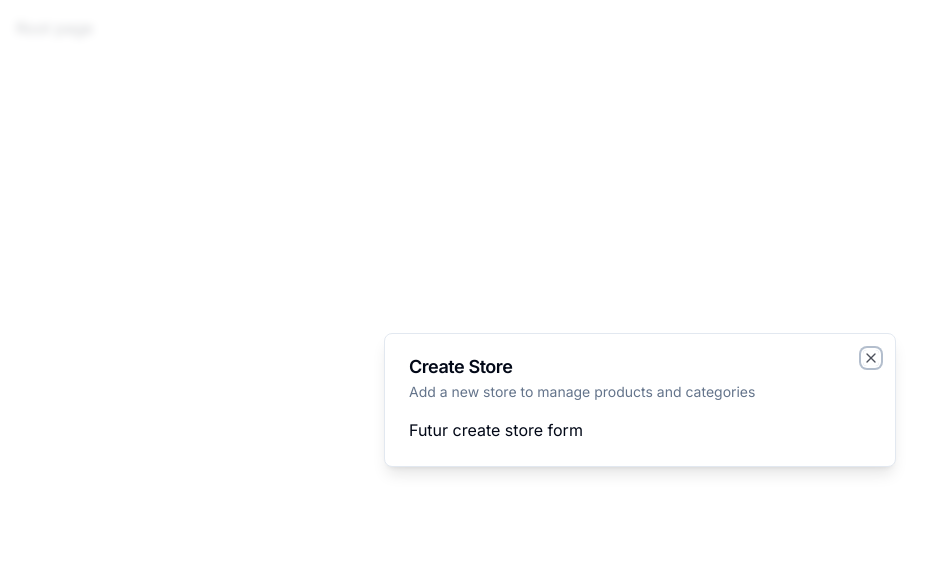
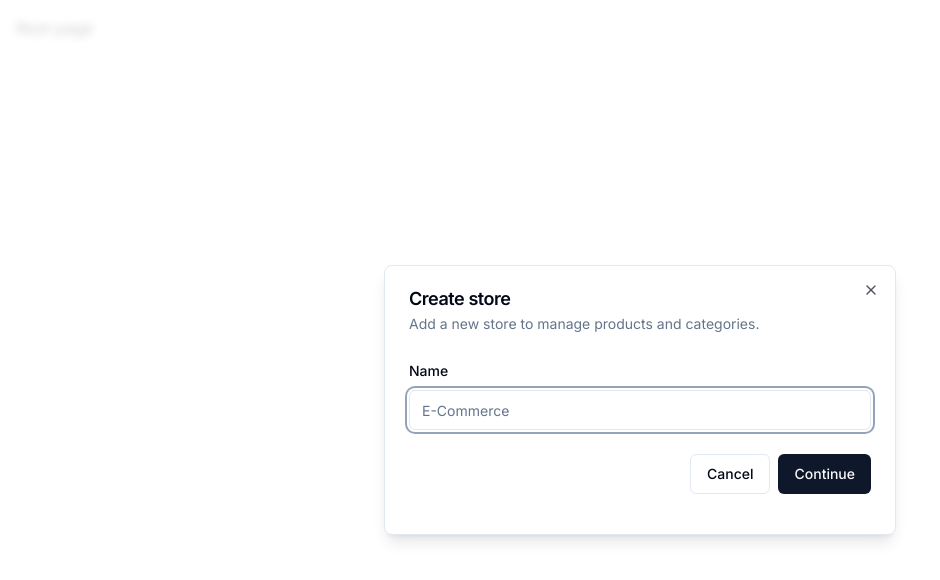
Before and after one commit to khoubaib-sudo/E-Commerce-Dashboard-CMS-Admin-, a Next.js app in the folder ecommerce-admin/: page / in a window 1280 px wide. Shown: the top 580 px of the page, without its empty margins (0-940 px from the left). Built offline with nearby package versions, Linux system fonts and the light colour scheme.

Commit message:
Form components

```diff
--- a/ecommerce-admin/components/modals/store-model.tsx
+++ b/ecommerce-admin/components/modals/store-model.tsx
@@ -1,18 +1,85 @@
 "use client";
 
+import * as z from "zod"
+
+import { zodResolver } from "@hookform/resolvers/zod"
+import { useForm } from "react-hook-form";
+
+import { useRouter } from "next/navigation";
+import { useState } from "react";
+
+import { Modal } from "@/components/ui/modal";
+import { Input } from "@/components/ui/input";
+import { Form, FormControl, FormDescription, FormField, FormItem, FormLabel, FormMessage } from "@/components/ui/form";
 import { useStoreModal } from "@/hooks/use-store-modal";
-import { Modal } from "@/components/ui/modal";
+import { Button } from "@/components/ui/button";
+
+const formSchema = z.object({
+  name: z.string().min(1),
+});
 
 export const StoreModal = () => {
-const storeModal = useStoreModal();
+  const storeModal = useStoreModal();
+  const router = useRouter();
 
-  return (<Modal
-    title="Create Store"
-    description="Add a new store to manage products and categories"
-    isOpen={storeModal.isOpen}
-    onClose={storeModal.onClose}
-  >
-    Futur create store form
-  </Modal>
-  )
+  const [loading, setLoading] = useState(false);
+
+  const form = useForm<z.infer<typeof formSchema>>({
+    resolver: zodResolver(formSchema),
+    defaultValues: {
+      name: "",
+    },
+  });
+
+  const onSubmit = async (values: z.infer<typeof formSchema>) => {
+    console.log(values)
+    // try {
+    //   setLoading(true);
+    //   const response = await axios.post('/api/stores', values);
+    //   window.location.assign(`/${response.data.id}`);
+    // } catch (error) {
+    //   toast.error('Something went wrong');
+    // } finally {
+    //   setLoading(false);
+    // }
+  };
+
+  return (
+    <Modal
+      title="Create store"
+      description="Add a new store to manage products and categories."
+      isOpen={storeModal.isOpen}
+      onClose={storeModal.onClose}
+    >
+      <div>
+        <div className="space-y-4 py-2 pb-4">
+          <div className="space-y-2">
+            <Form {...form}>
+              <form onSubmit={form.handleSubmit(onSubmit)}>
+                <FormField
+                  control={form.control}
+                  name="name"
+                  render={({ field }) => (
+                    <FormItem>
+                      <FormLabel>Name</FormLabel>
+                      <FormControl>
+                        <Input disabled={loading} placeholder="E-Commerce" {...field} />
+                      </FormControl>
+                      <FormMessage />
+                    </FormItem>
+                  )}
+                />
+                <div className="pt-6 space-x-2 flex items-center justify-end w-full">
+                  <Button disabled={loading} variant="outline" onClick={storeModal.onClose}>
+                    Cancel
+                  </Button>
+                  <Button disabled={loading} type="submit">Continue</Button>
+                </div>
+              </form>
+            </Form>
+          </div>
+        </div>
+      </div>
+    </Modal>
+  );
 };
--- /dev/null
+++ b/ecommerce-admin/components/ui/form.tsx
@@ -0,0 +1,176 @@
+import * as React from "react"
+import * as LabelPrimitive from "@radix-ui/react-label"
+import { Slot } from "@radix-ui/react-slot"
+import {
+  Controller,
+  ControllerProps,
+  FieldPath,
+  FieldValues,
+  FormProvider,
+  useFormContext,
+} from "react-hook-form"
+
+import { cn } from "@/lib/utils"
+import { Label } from "@/components/ui/label"
+
+const Form = FormProvider
+
+type FormFieldContextValue<
+  TFieldValues extends FieldValues = FieldValues,
+  TName extends FieldPath<TFieldValues> = FieldPath<TFieldValues>
+> = {
+  name: TName
+}
+
+const FormFieldContext = React.createContext<FormFieldContextValue>(
+  {} as FormFieldContextValue
+)
+
+const FormField = <
+  TFieldValues extends FieldValues = FieldValues,
+  TName extends FieldPath<TFieldValues> = FieldPath<TFieldValues>
+>({
+  ...props
+}: ControllerProps<TFieldValues, TName>) => {
+  return (
+    <FormFieldContext.Provider value={{ name: props.name }}>
+      <Controller {...props} />
+    </FormFieldContext.Provider>
+  )
+}
+
+const useFormField = () => {
+  const fieldContext = React.useContext(FormFieldContext)
+  const itemContext = React.useContext(FormItemContext)
+  const { getFieldState, formState } = useFormContext()
+
+  const fieldState = getFieldState(fieldContext.name, formState)
+
+  if (!fieldContext) {
+    throw new Error("useFormField should be used within <FormField>")
+  }
+
+  const { id } = itemContext
+
+  return {
+    id,
+    name: fieldContext.name,
+    formItemId: `${id}-form-item`,
+    formDescriptionId: `${id}-form-item-description`,
+    formMessageId: `${id}-form-item-message`,
+    ...fieldState,
+  }
+}
+
+type FormItemContextValue = {
+  id: string
+}
+
+const FormItemContext = React.createContext<FormItemContextValue>(
+  {} as FormItemContextValue
+)
+
+const FormItem = React.forwardRef<
+  HTMLDivElement,
+  React.HTMLAttributes<HTMLDivElement>
+>(({ className, ...props }, ref) => {
+  const id = React.useId()
+
+  return (
+    <FormItemContext.Provider value={{ id }}>
+      <div ref={ref} className={cn("space-y-2", className)} {...props} />
+    </FormItemContext.Provider>
+  )
+})
+FormItem.displayName = "FormItem"
+
+const FormLabel = React.forwardRef<
+  React.ElementRef<typeof LabelPrimitive.Root>,
+  React.ComponentPropsWithoutRef<typeof LabelPrimitive.Root>
+>(({ className, ...props }, ref) => {
+  const { error, formItemId } = useFormField()
+
+  return (
+    <Label
+      ref={ref}
+      className={cn(error && "text-destructive", className)}
+      htmlFor={formItemId}
+      {...props}
+    />
+  )
+})
+FormLabel.displayName = "FormLabel"
+
+const FormControl = React.forwardRef<
+  React.ElementRef<typeof Slot>,
+  React.ComponentPropsWithoutRef<typeof Slot>
+>(({ ...props }, ref) => {
+  const { error, formItemId, formDescriptionId, formMessageId } = useFormField()
+
+  return (
+    <Slot
+      ref={ref}
+      id={formItemId}
+      aria-describedby={
+        !error
+          ? `${formDescriptionId}`
+          : `${formDescriptionId} ${formMessageId}`
+      }
+      aria-invalid={!!error}
+      {...props}
+    />
+  )
+})
+FormControl.displayName = "FormControl"
+
+const FormDescription = React.forwardRef<
+  HTMLParagraphElement,
+  React.HTMLAttributes<HTMLParagraphElement>
+>(({ className, ...props }, ref) => {
+  const { formDescriptionId } = useFormField()
+
+  return (
+    <p
+      ref={ref}
+      id={formDescriptionId}
+      className={cn("text-sm text-muted-foreground", className)}
+      {...props}
+    />
+  )
+})
+FormDescription.displayName = "FormDescription"
+
+const FormMessage = React.forwardRef<
+  HTMLParagraphElement,
+  React.HTMLAttributes<HTMLParagraphElement>
+>(({ className, children, ...props }, ref) => {
+  const { error, formMessageId } = useFormField()
+  const body = error ? String(error?.message) : children
+
+  if (!body) {
+    return null
+  }
+
+  return (
+    <p
+      ref={ref}
+      id={formMessageId}
+      className={cn("text-sm font-medium text-destructive", className)}
+      {...props}
+    >
+      {body}
+    </p>
+  )
+})
+FormMessage.displayName = "FormMessage"
+
+export {
+  useFormField,
+  Form,
+  FormItem,
+  FormLabel,
+  FormControl,
+  FormDescription,
+  FormMessage,
+  FormField,
+}
--- /dev/null
+++ b/ecommerce-admin/components/ui/input.tsx
@@ -0,0 +1,25 @@
+import * as React from "react"
+
+import { cn } from "@/lib/utils"
+
+export interface InputProps
+  extends React.InputHTMLAttributes<HTMLInputElement> {}
+
+const Input = React.forwardRef<HTMLInputElement, InputProps>(
+  ({ className, type, ...props }, ref) => {
+    return (
+      <input
+        type={type}
+        className={cn(
+          "flex h-10 w-full rounded-md border border-input bg-background px-3 py-2 text-sm ring-offset-background file:border-0 file:bg-transparent file:text-sm file:font-medium placeholder:text-muted-foreground focus-visible:outline-none focus-visible:ring-2 focus-visible:ring-ring focus-visible:ring-offset-2 disabled:cursor-not-allowed disabled:opacity-50",
+          className
+        )}
+        ref={ref}
+        {...props}
+      />
+    )
+  }
+)
+Input.displayName = "Input"
+
+export { Input }
--- /dev/null
+++ b/ecommerce-admin/components/ui/label.tsx
@@ -0,0 +1,26 @@
+"use client"
+
+import * as React from "react"
+import * as LabelPrimitive from "@radix-ui/react-label"
+import { cva, type VariantProps } from "class-variance-authority"
+
+import { cn } from "@/lib/utils"
+
+const labelVariants = cva(
+  "text-sm font-medium leading-none peer-disabled:cursor-not-allowed peer-disabled:opacity-70"
+)
+
+const Label = React.forwardRef<
+  React.ElementRef<typeof LabelPrimitive.Root>,
+  React.ComponentPropsWithoutRef<typeof LabelPrimitive.Root> &
+    VariantProps<typeof labelVariants>
+>(({ className, ...props }, ref) => (
+  <LabelPrimitive.Root
+    ref={ref}
+    className={cn(labelVariants(), className)}
+    {...props}
+  />
+))
+Label.displayName = LabelPrimitive.Root.displayName
+
+export { Label }
--- a/ecommerce-admin/package.json
+++ b/ecommerce-admin/package.json
@@ -10,7 +10,9 @@
   },
   "dependencies": {
     "@clerk/nextjs": "^4.21.14",
+    "@hookform/resolvers": "^3.1.1",
     "@radix-ui/react-dialog": "^1.0.4",
+    "@radix-ui/react-label": "^2.0.2",
     "@radix-ui/react-slot": "^1.0.2",
     "@types/node": "20.4.0",
     "@types/react": "18.2.14",
@@ -25,10 +27,12 @@
     "postcss": "8.4.25",
     "react": "18.2.0",
     "react-dom": "18.2.0",
+    "react-hook-form": "^7.45.1",
     "tailwind-merge": "^1.13.2",
     "tailwindcss": "3.3.2",
     "tailwindcss-animate": "^1.0.6",
     "typescript": "5.1.6",
+    "zod": "^3.21.4",
     "zustand": "^4.3.9"
   }
 }
```
Also changed, not shown: 1 other file (tests, documents, lock files or other folders).
